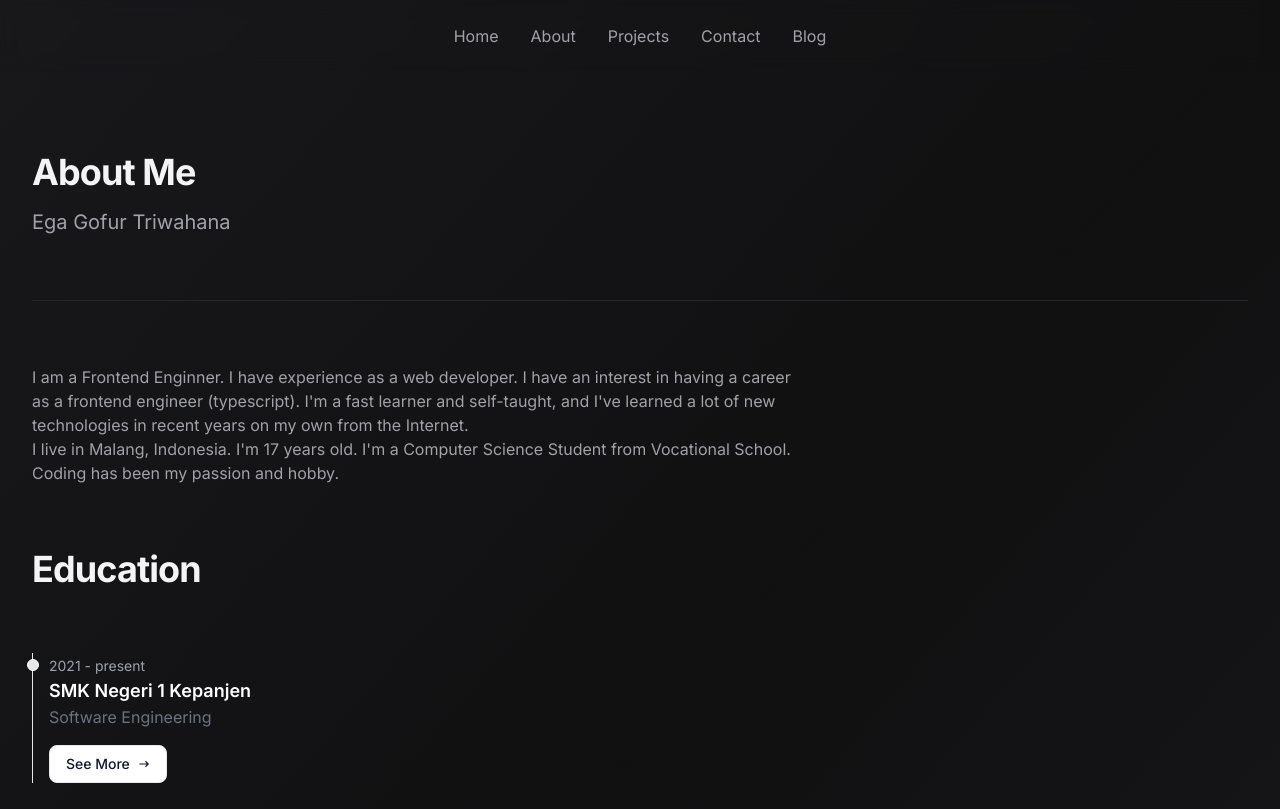
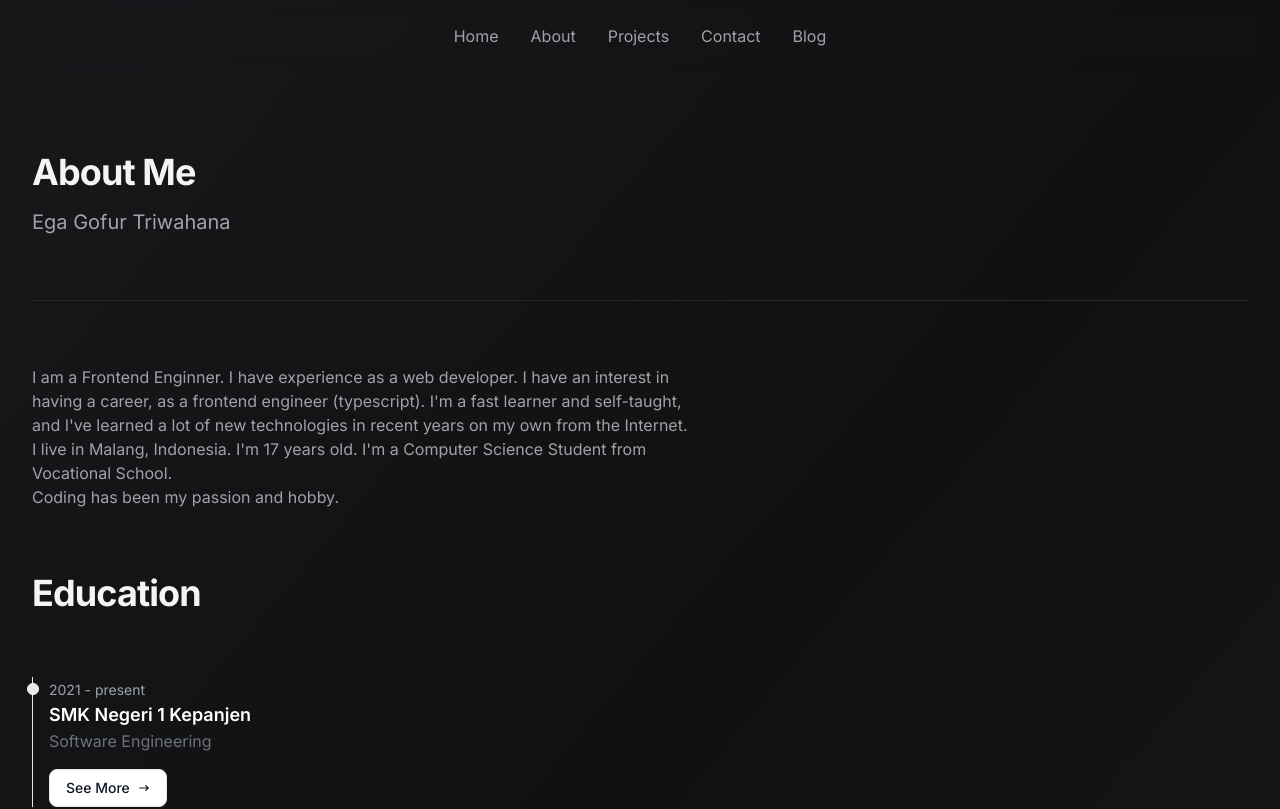
Before and after one commit to egagofur/ega-portfolio, a Next.js app: page /about in a window 1280 px wide. Shown: the top 809 px of the page. Built offline with nearby package versions, Linux system fonts and the light colour scheme; what tailwindcss-debug-screens would draw is missing.

Commit message:
fix wording

```diff
--- a/app/components/about/introduction.tsx
+++ b/app/components/about/introduction.tsx
@@ -2,7 +2,7 @@ import { introduction } from "@/src/data/About/introduction";
 
 export default function Introduction() {
   return (
-    <div>
+    <div className="max-w-2xl">
       {introduction.map((item: any, index: number) => (
         <h1 key={index} className="text-zinc-400">
           {item}
--- a/src/data/About/introduction.ts
+++ b/src/data/About/introduction.ts
@@ -1,7 +1,5 @@
 export const introduction: string[] = [
-  "I am a Frontend Enginner. I have experience as a web developer. I have an interest in having a career",
-  "as a frontend engineer (typescript). I'm a fast learner and self-taught, and I've learned a lot of new",
-  " technologies in recent years on my own from the Internet.",
+  "I am a Frontend Enginner. I have experience as a web developer. I have an interest in having a career,  as a frontend engineer (typescript). I'm a fast learner and self-taught, and I've learned a lot of new technologies in recent years on my own from the Internet.",
   `I live in Malang, Indonesia. I'm ${calculateAge(
     new Date("2005-06-09")
   )} years old. I'm a Computer Science Student from Vocational School.`,
```
